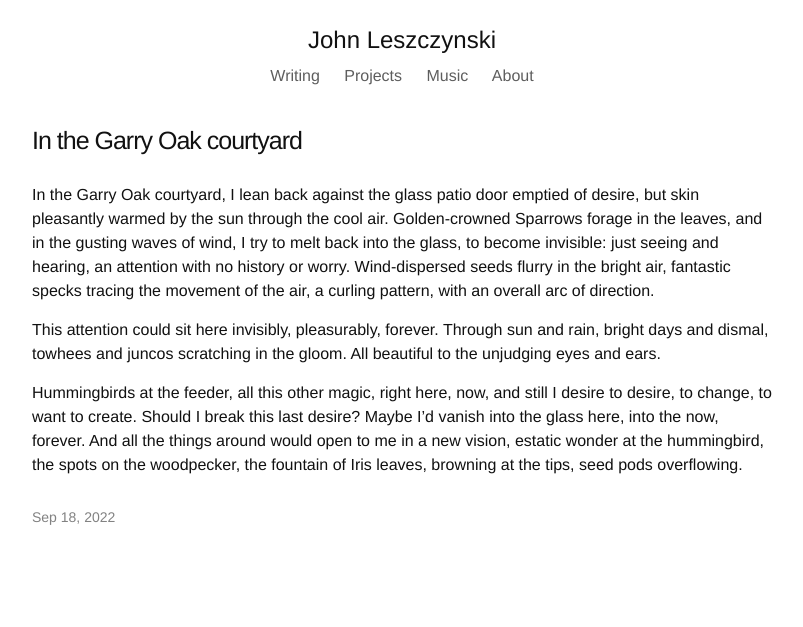
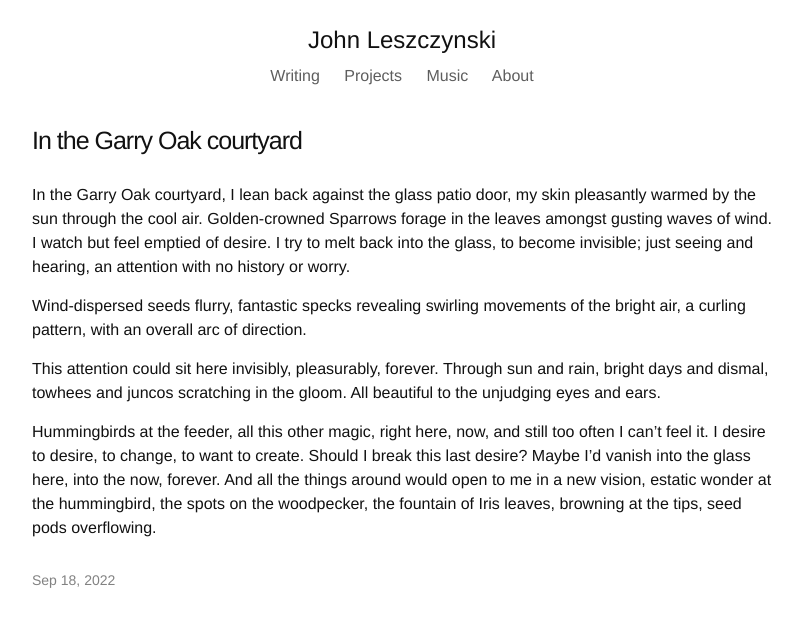
Before and after one commit to ave-llan/ave-llan.github.io, a Jekyll site: the page built from _posts/2022-09-18-in-the-garry-oak-courtyard.md, in a window 1280 px wide. Shown: the top 627 px of the page, without its empty margins (238-1041 px from the left). Built offline with Jekyll 4.4.1, drawn with Linux system fonts in a browser that asks for light colours.

Commit message:
Edit garry oak poast

```diff
--- a/_posts/2022-09-18-in-the-garry-oak-courtyard.md
+++ b/_posts/2022-09-18-in-the-garry-oak-courtyard.md
@@ -4,8 +4,10 @@ title:  "In the Garry Oak courtyard"
 categories: writing
 ---
 
-In the Garry Oak courtyard, I lean back against the glass patio door emptied of desire, but skin pleasantly warmed by the sun through the cool air. Golden-crowned Sparrows forage in the leaves, and in the gusting waves of wind, I try to melt back into the glass, to become invisible: just seeing and hearing, an attention with no history or worry. Wind-dispersed seeds flurry in the bright air, fantastic specks tracing the movement of the air, a curling pattern, with an overall arc of direction.
+In the Garry Oak courtyard, I lean back against the glass patio door, my skin pleasantly warmed by the sun through the cool air. Golden-crowned Sparrows forage in the leaves amongst gusting waves of wind. I watch but feel emptied of desire. I try to melt back into the glass, to become invisible; just seeing and hearing, an attention with no history or worry.
+
+Wind-dispersed seeds flurry, fantastic specks revealing swirling movements of the bright air, a curling pattern, with an overall arc of direction.
 
 This attention could sit here invisibly, pleasurably, forever. Through sun and rain, bright days and dismal, towhees and juncos scratching in the gloom. All beautiful to the unjudging eyes and ears.
 
-Hummingbirds at the feeder, all this other magic, right here, now, and still I desire to desire, to change, to want to create. Should I break this last desire? Maybe I'd vanish into the glass here, into the now, forever. And all the things around would open to me in a new vision, estatic wonder at the hummingbird, the spots on the woodpecker, the fountain of Iris leaves, browning at the tips, seed pods overflowing.
+Hummingbirds at the feeder, all this other magic, right here, now, and still too often I can't feel it. I desire to desire, to change, to want to create. Should I break this last desire? Maybe I'd vanish into the glass here, into the now, forever. And all the things around would open to me in a new vision, estatic wonder at the hummingbird, the spots on the woodpecker, the fountain of Iris leaves, browning at the tips, seed pods overflowing.
```
